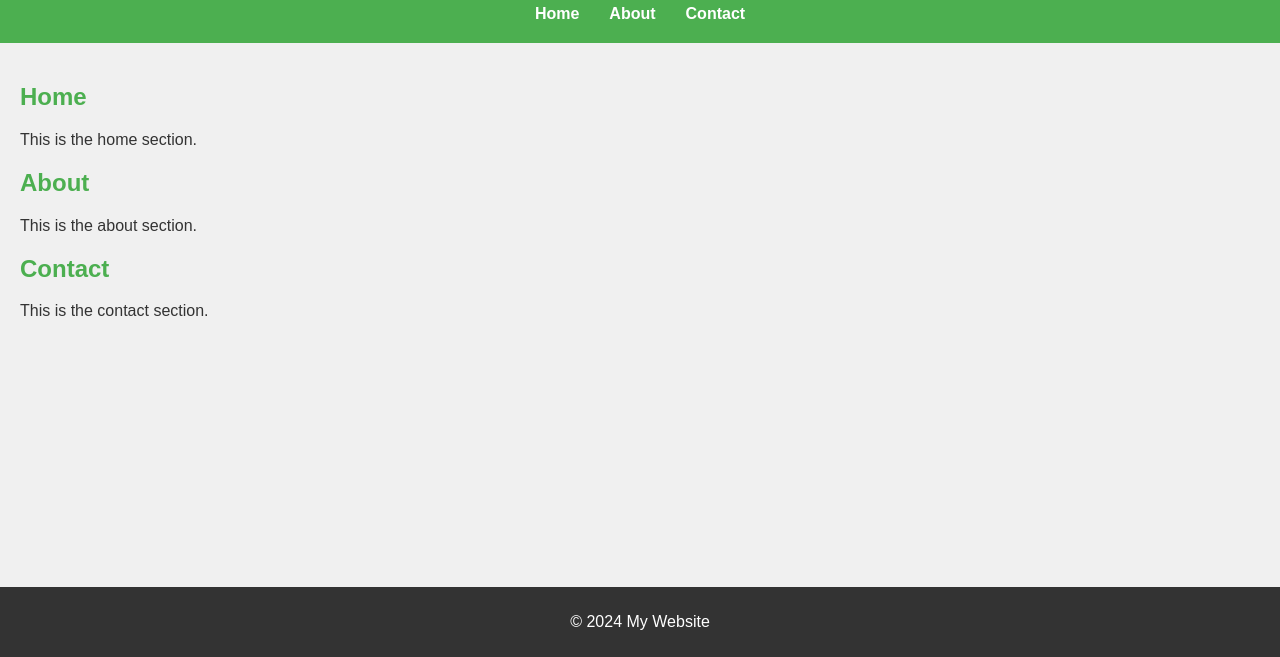
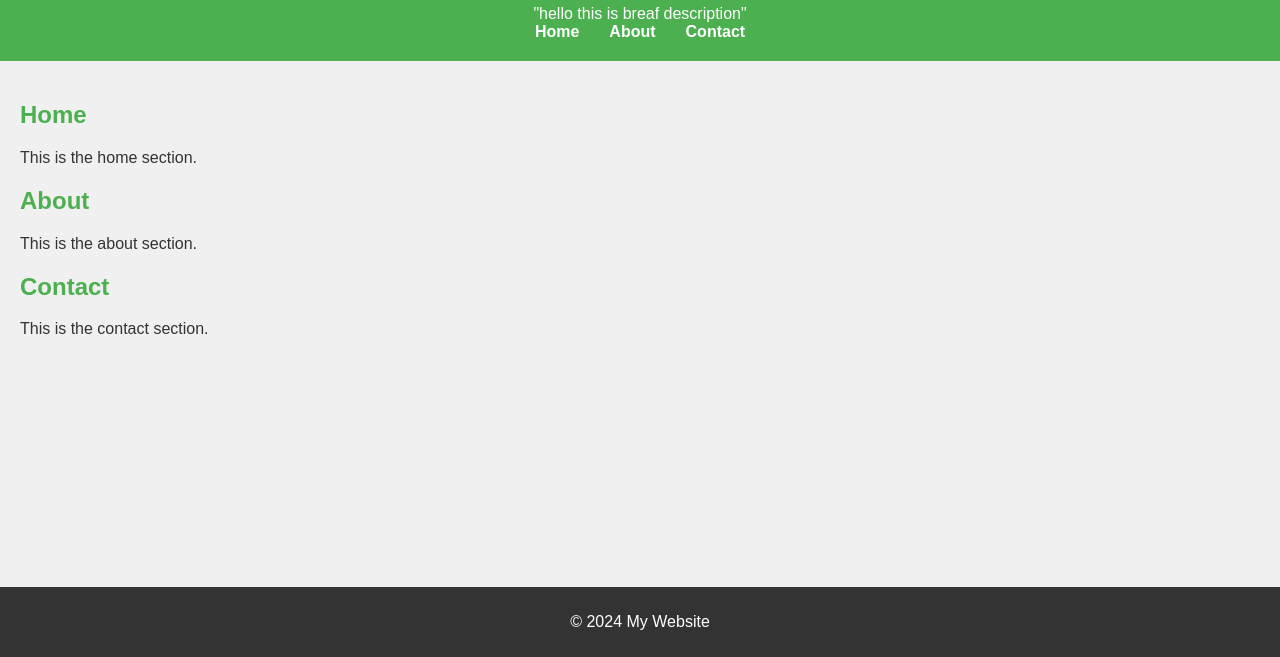
Before and after one commit to Devminified-Intern-001/My-website, a plain HTML site: page index.html in a window 1280 px wide. Shown: the part 143-800 px from the top of the page. Drawn offline with Linux system fonts and the light colour scheme.

Commit message:
feture-branch

```diff
--- a/index.html
+++ b/index.html
@@ -10,6 +10,9 @@
         <header>
             <h1>Welcome to My Website</h1>
             <h2>This is my Web</h2>
+            <pr>
+                "hello this is breaf description"
+            </pr>
             <nav>
                 <ul>
                     <li><a href="#home">Home</a></li>
```
